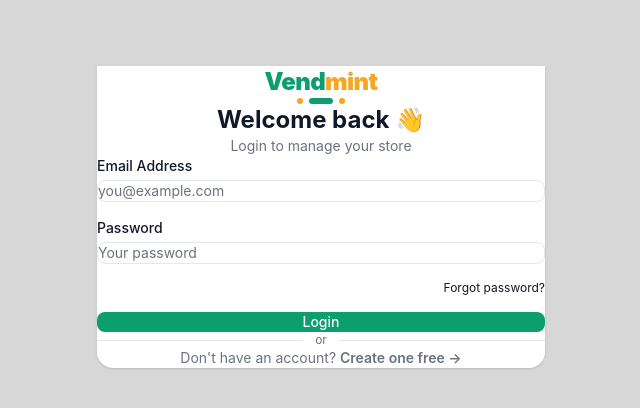
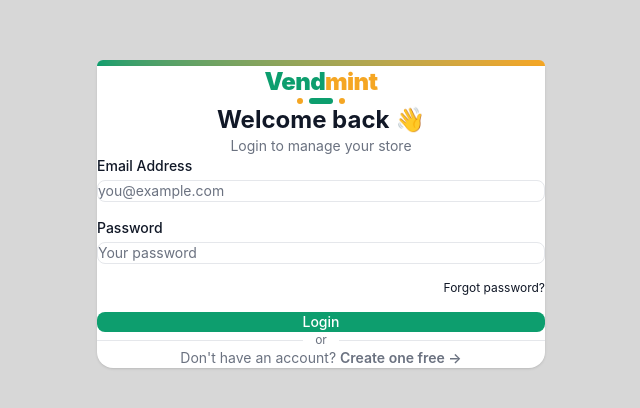
Before and after one commit to pinnacle334/vendmint, a Next.js app: page /login in a window 1280 px wide. Shown: the part 186-594 px from the top of the page, without its empty margins (319-959 px from the left). Built offline with nearby package versions, Linux system fonts and the light colour scheme; no server answers.

Commit message:
feat: updated remote

```diff
--- a/app/(auth)/login/page.tsx
+++ b/app/(auth)/login/page.tsx
@@ -52,7 +52,7 @@
     return (
         <div className="w-full max-w-md">
             {/* Top accent bar */}
-            <div className="h-1.5 w-full bg-linear-to-r from-bg-primary to-[--color-accent] rounded-t-2xl" />
+            <div className="h-1.5 w-full bg-linear-to-r from-primary to-accent rounded-t-2xl" />
 
             <div
                 className={cn(
```
